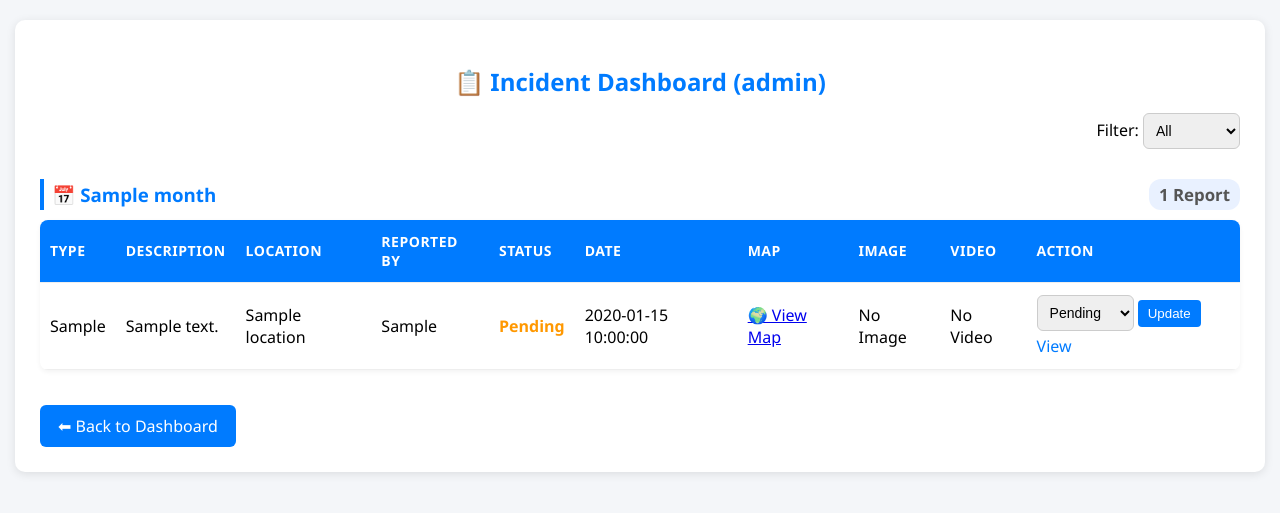
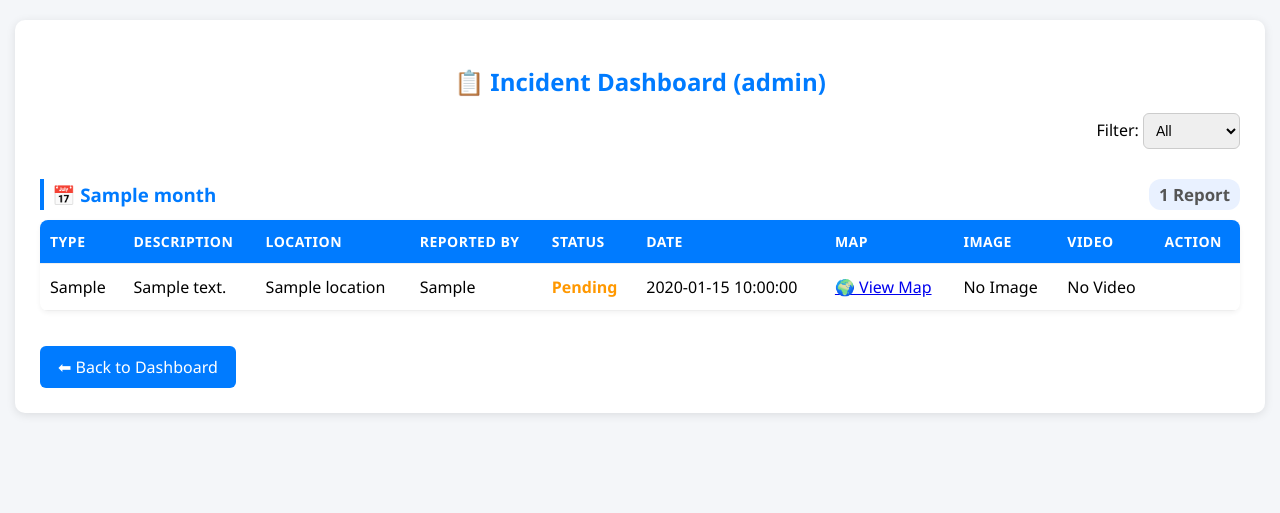
Before and after one commit to jkjc-smartreport/smart-incident-reporting, a Flask app: template templates/incidents.html in a window 1280 px wide. Shown: the top 513 px of the page. Run offline with Flask 3, Linux system fonts and the light colour scheme; the template is opened without the code that fills it: most values are stand-ins (such as "Sample title", 1, 10 or a date in 2020).

Commit message:
Updated incidents page and delete feature

```diff
--- a/templates/incidents.html
+++ b/templates/incidents.html
@@ -277,6 +277,7 @@
             {% endif %}
           </td>
           <td>
+            {% if role in ("Admin", "PNP", "BFP", "CDRRMO") %}
       <form action="/update_status/{{ inc.incident_id }}" method="post" style="display:inline;">
         <select name="status">
           <option value="Pending" {% if inc.status == "Pending" %}selected{% endif %}>Pending</option>
@@ -286,10 +287,20 @@
         <button type="submit" class="btn-update">Update</button>
       </form>
       <a href="/incident/{{ inc.incident_id }}" class="view-link">View</a>
-            {% if role == "Public" and inc.status == "Pending" %}
-<form action="/delete_incident/{{ inc.incident_id }}" method="POST" style="display:inline;" onsubmit="return confirm('Are you sure you want to delete this incident?');">
-  <button type="submit" style="background:#dc3545;color:white;border:none;padding:6px 10px;border-radius:4px;cursor:pointer;">Delete</button>
+
+  {# --- PUBLIC USER --- #}
+  {% elif role == "Public" %}
+      <a href="/incident/{{ inc.incident_id }}" class="view-link">View</a>
+
+      {% if inc.status == "Pending" %}
+      <form action="/delete_incident/{{ inc.incident_id }}" method="POST" style="display:inline;"
+            onsubmit="return confirm('Are you sure you want to delete this incident?');">
+        <button type="submit"
+                style="background:#dc3545;color:white;border:none;padding:6px 10px;border-radius:4px;cursor:pointer;">
+          Delete
+        </button>
       </form>
+      {% endif %}
   {% endif %}
           </td>
         </tr>
```
Lines whose indentation alone changed are shown as unchanged.
